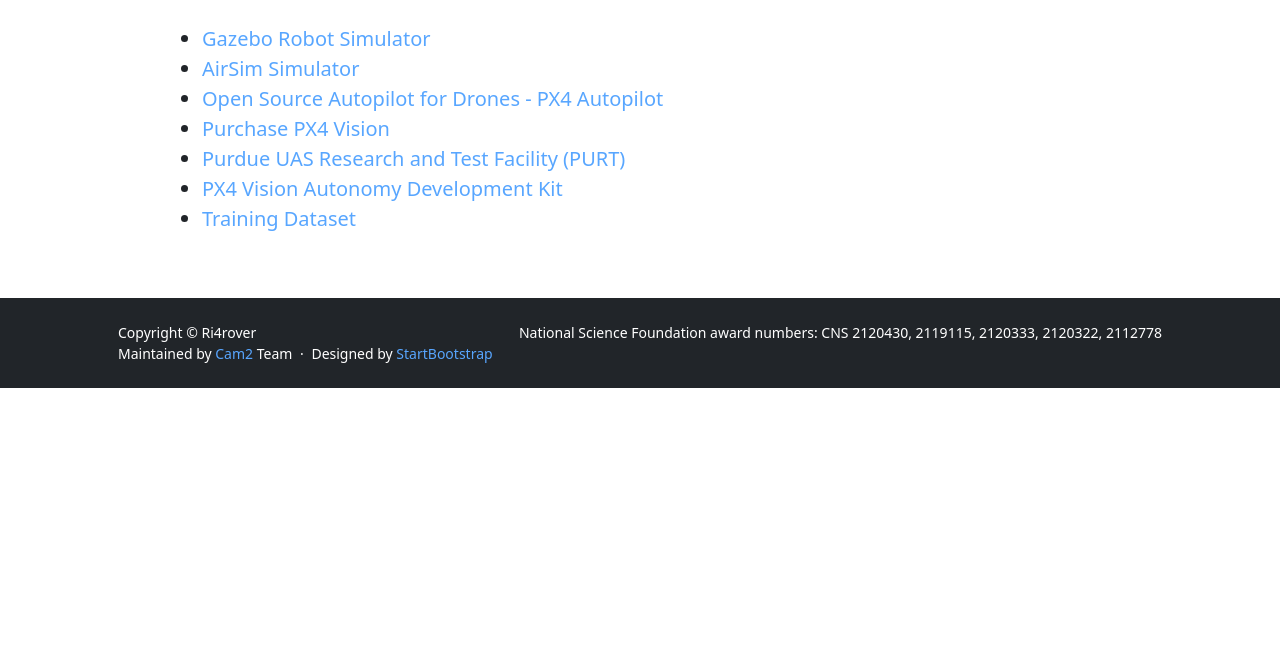
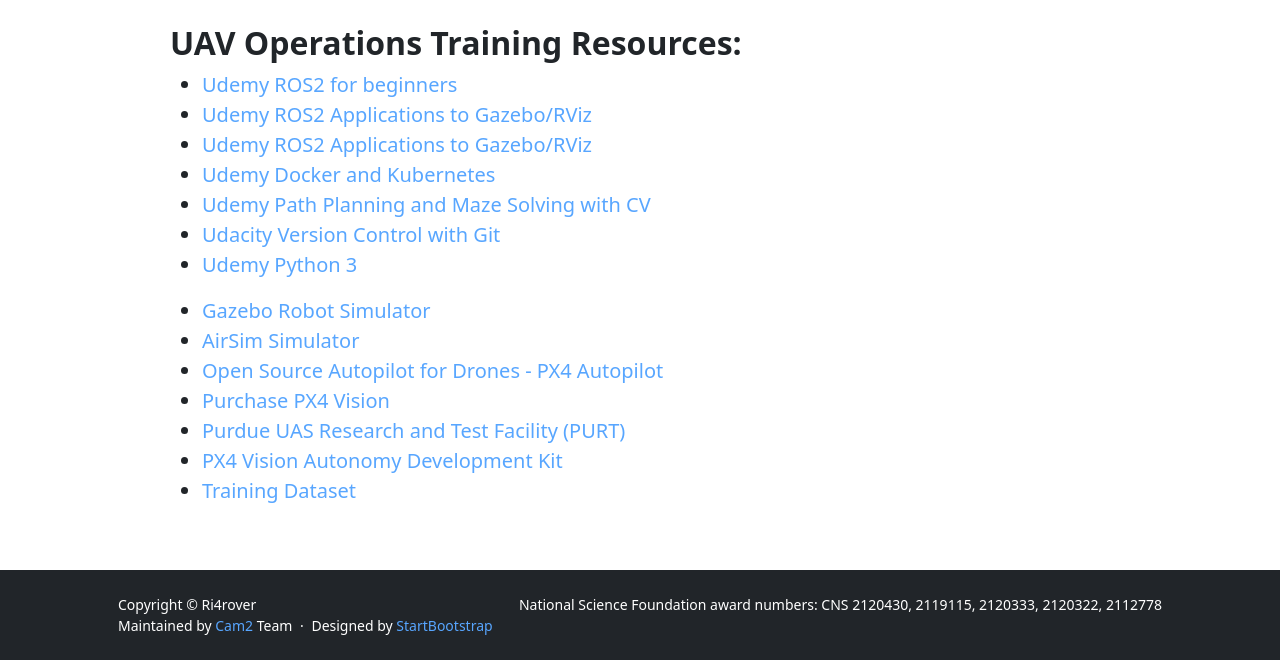
Before and after one commit to OliverQiang/Ri4rover, a Jekyll site: the page built from _pages/resources.html, in a window 1280 px wide and 900 px high, scrolled down 1246 px, cut to the strip 240-900 px from the top of the window. Built offline with Jekyll 4.4.1, drawn with Linux system fonts in a browser that asks for light colours; before the commit the page ends 1874 px from its top, so only the background shows below that.

Commit message:
add educational resources list

```diff
--- a/_pages/resources.html
+++ b/_pages/resources.html
@@ -41,6 +41,34 @@
             </div>
         </div>
     </div>
+
+    <div class="container resources-text">
+        <h2 class="fw-bolder">UAV Operations Training Resources:</h2>
+        <ul>
+            <li>
+                <a href="https://www.udemy.com/course/ros2-for-beginners/">Udemy ROS2 for beginners</a>
+            </li>
+            <li>
+                <a href="https://www.udemy.com/course/ros2-tf-urdf-rviz-gazebo/">Udemy ROS2 Applications to Gazebo/RViz</a>
+            </li>
+            <li>
+                <a href="https://www.udemy.com/course/docker-kubernetes-the-practical-guide/">Udemy ROS2 Applications to Gazebo/RViz</a>
+            </li>
+            <li>
+                <a href="https://www.udemy.com/course/docker-kubernetes-the-practical-guide/">Udemy Docker and Kubernetes</a>
+            </li>
+            <li>
+                <a href="https://www.udemy.com/course/ros2-path-planning-and-maze-solving-with-computer-vision/?deal_code=ST22OT72523&lid=&utm_campaign=230727_Student-MX_EM-Promo_Career-Milestone_T2_NEW&utm_content=udemy_braze.95b320ae6ee4cb300b238c1dbaadec95&utm_medium=Email&utm_source=email-pro&utm_term=3x1_REVIEW">Udemy Path Planning and Maze Solving with CV</a>
+            </li>
+            <li>
+                <a href="https://www.udacity.com/course/version-control-with-git--ud123">Udacity Version Control with Git</a>
+            </li>
+            <li>
+                <a href="https://www.udemy.com/course/complete-python-bootcamp/">Udemy Python 3</a>
+            </li>
+        </ul>
+    </div>
+
     <div class="container resources-text">
         <ul>
             <li>
```
